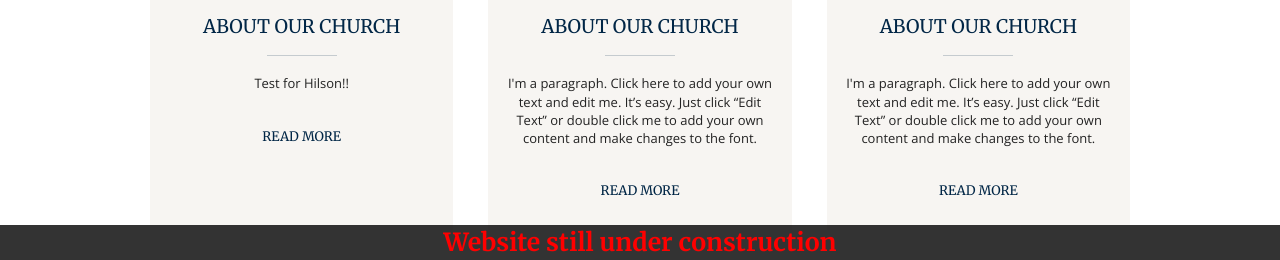
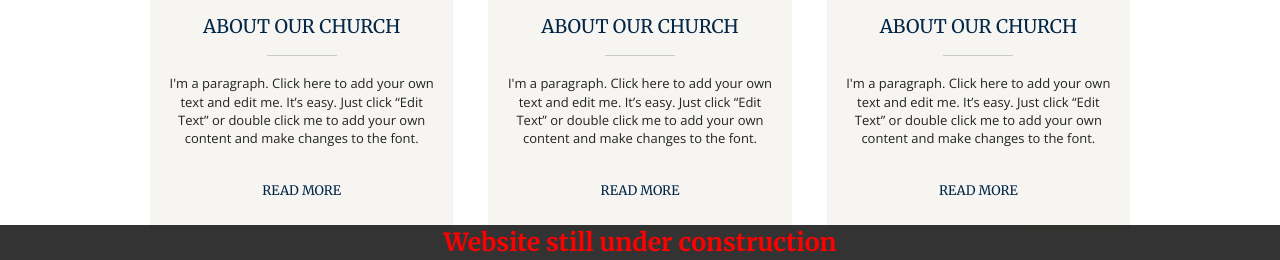
Before and after one commit to riyaadh47/hilary, a Jekyll site: the page built from index.html, in a window 1280 px wide and 900 px high, scrolled down 4585 px, cut to the strip 640-900 px from the top of the window. Built offline with Jekyll 4.4.1, drawn with Linux system fonts in a browser that asks for light colours.

Commit message:
Update from Forestry.io - Updated _data/content.json

```diff
--- a/_data/content.json
+++ b/_data/content.json
@@ -3,7 +3,7 @@
     {
       "hero": "https://media.giphy.com/media/11zX9CiCLo80O4/giphy.gif",
       "heading": "ABOUT OUR CHURCH",
-      "paragraph": "Test for Hilson!!",
+      "paragraph": "I'm a paragraph. Click here to add your own text and edit me. It’s easy. Just click “Edit Text” or double click me to add your own content and make changes to the font.",
       "link": "http://google.com"
     },
     {
```
